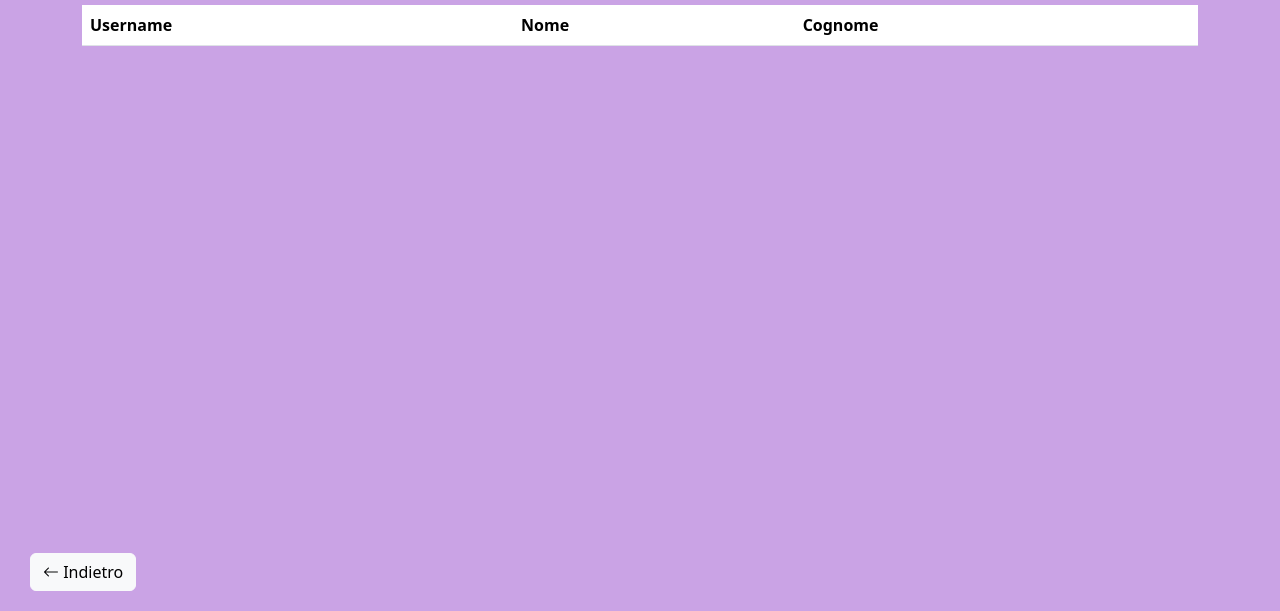
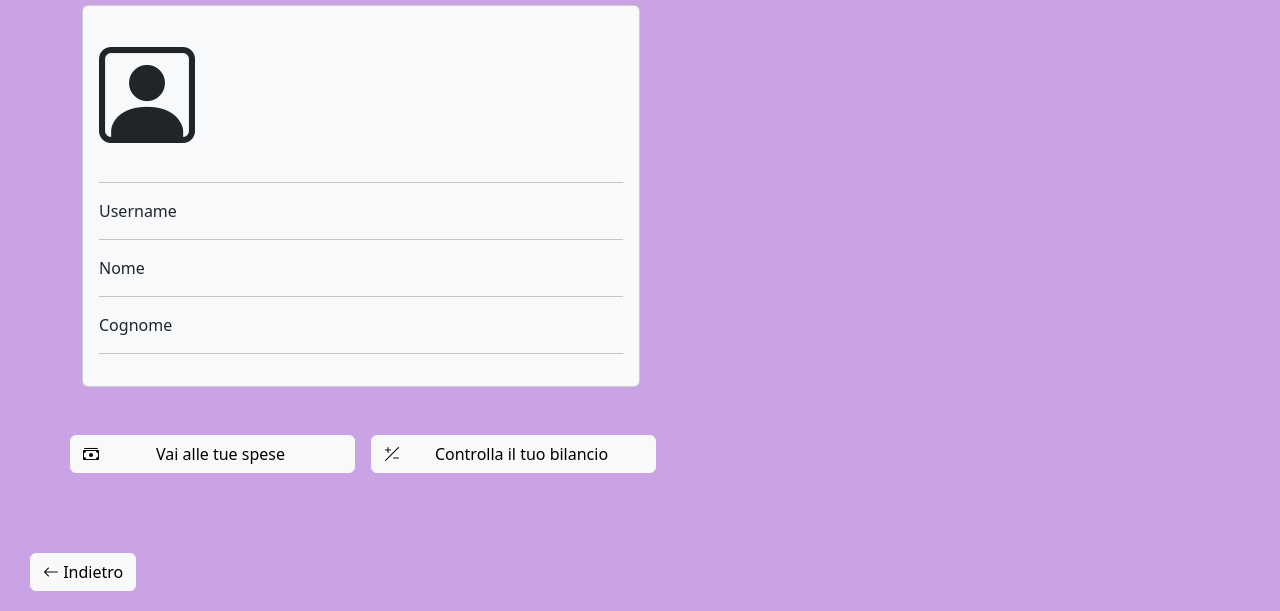
Before and after one commit to cgiaccar/FamilyBalance, a website: page familybalance/app/public/profile.html in a window 1280 px wide. Shown: the part 189-800 px from the top of the page. Drawn offline with nearby package versions, Linux system fonts and the light colour scheme; files that its build step writes are made by us from their sources; no server answers; files whose address does not match are found by name.

Commit message:
Fixed profile

```diff
--- a/familybalance/app/public/assets/js/show_user.js
+++ b/familybalance/app/public/assets/js/show_user.js
@@ -1,19 +1,11 @@
-// Useful elements
-const tableBody = document.getElementById('user_table_body');
-
-// Shows user info in its table
+// Shows user info in its card
 getUser().then(user => {
-    const tr = document.createElement("tr");
-    const username = document.createElement("td");
-    const name = document.createElement("td");
-    const surname = document.createElement("td");
+    const username = document.getElementById("username");
+    const name = document.getElementById("name");
+    const surname = document.getElementById("surname");
     username.innerText = user.username;
     name.innerText = user.name;
     surname.innerText = user.surname;
-    tableBody.appendChild(tr);
-    tr.appendChild(username);
-    tr.appendChild(name);
-    tr.appendChild(surname);
 });
 
 // Takes the user info using api
--- a/familybalance/app/public/profile.html
+++ b/familybalance/app/public/profile.html
@@ -39,18 +39,47 @@
 
     <div class="container-xl">
         <h1>Ecco i tuoi dati!</h1>
-        <table class="table table-striped" id="user_table">
-            <thead>
-                <tr>
-                    <th>Username</th>
-                    <th>Nome</th>
-                    <th>Cognome</th>
-                </tr>
-            </thead>
-            <tbody id="user_table_body" class="table-group-divider">
 
-            </tbody>
-        </table>
+        <div class="card card-body bg-light col-md-6">
+            <i class="bi bi-person-square" style="font-size: 6em;"></i>
+
+            <hr>
+            <div class="row">
+                <div class="col-sm-5">
+                    <p class="mb-0">Username</p>
+                </div>
+                <div class="col-sm-5">
+                    <p id="username" class="text-muted mb-0"></p>
+                </div>
+            </div>
+            <hr>
+            <div class="row">
+                <div class="col-sm-5">
+                    <p class="mb-0">Nome</p>
+                </div>
+                <div class="col-sm-5">
+                    <p id="name" class="text-muted mb-0"></p>
+                </div>
+            </div>
+            <hr>
+            <div class="row">
+                <div class="col-sm-5">
+                    <p class="mb-0">Cognome</p>
+                </div>
+                <div class="col-sm-5">
+                    <p id="surname" class="text-muted mb-0"></p>
+                </div>
+            </div>
+            <hr>
+        </div>
+
+        <br><br>
+        <div class="row gap-3">
+            <a href="/budget" class="btn btn-light col-md-3">
+                <span><i class="bi bi-cash-stack float-start"></i></span> Vai alle tue spese</a>
+            <a href="/balance" class="btn btn-light col-md-3">
+                <span><i class="bi bi-plus-slash-minus float-start"></i></span> Controlla il tuo bilancio</a>
+        </div>
     </div>
 
     <br><br><br><br>
```
Also changed, not shown: familybalance/app/public/all_expenses.html (+2 -2 lines), familybalance/app/public/balance.html (+2 -2 lines).
